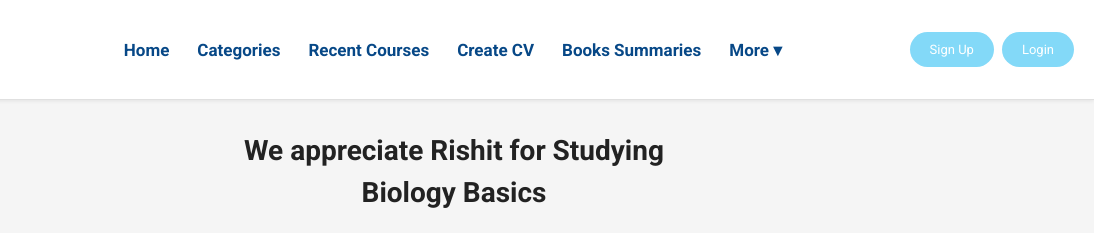
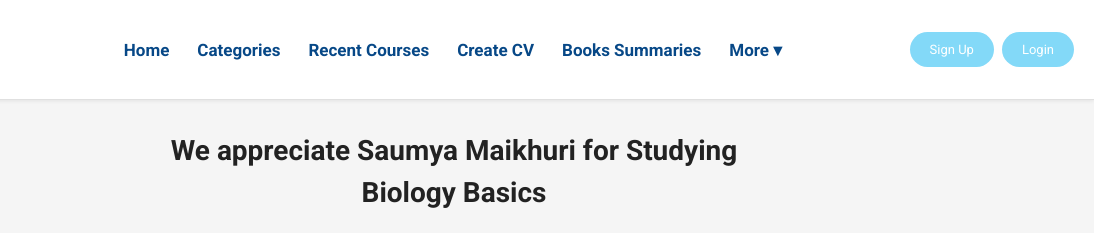
Before and after one commit to VIPER-6969/certifeid, a plain HTML site: page index.html in a window 1280 px wide. Shown: the top 233 px of the page, 186-1280 px from the left. Drawn offline with Linux system fonts and the light colour scheme.

Commit message:
Update index.html

```diff
--- a/index.html
+++ b/index.html
@@ -576,7 +576,7 @@ footer {
 
     <!-- Heading -->
     <section class="cert-heading" aria-labelledby="cert-title">
-      <h1 id="cert-title">We appreciate <strong>Rishit</strong> for Studying <strong><br>Biology Basics</strong></h1>
+      <h1 id="cert-title">We appreciate <strong>Saumya Maikhuri</strong> for Studying <strong><br>Biology Basics</strong></h1>
     </section>
 
     <!-- ✏️ CERTIFICATE IMAGE — replace YOUR_CERT.jpg with your file -->
```
